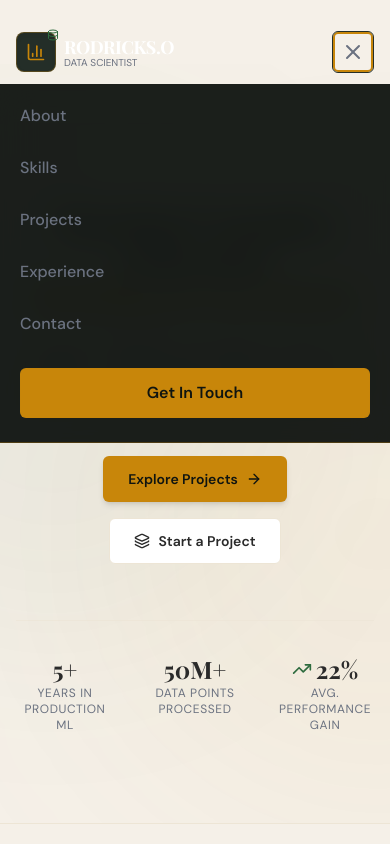
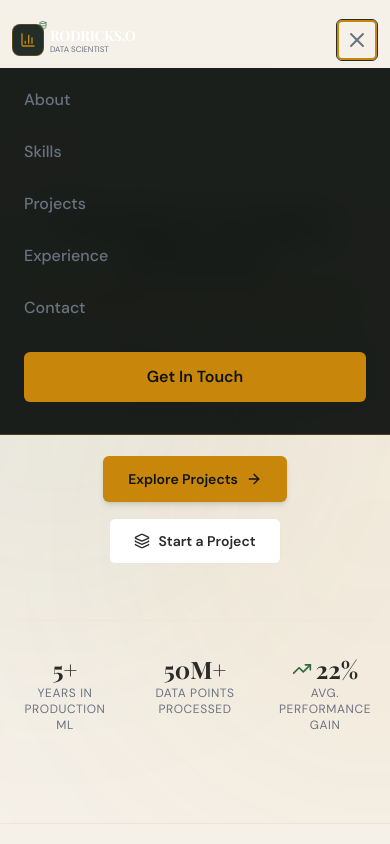
Before and after one commit to kevwasonga/roo, a Next.js app: page / in a window 390 px wide. Both pictures are taken after a click on the button 353 px from the left and 52 px from the top of the page. Shown: the top 844 px of the page. Built offline with nearby package versions, Linux system fonts and the light colour scheme; a web font is replaced by a local one.

Commit message:
fix(navbar): improve mobile responsiveness with smaller logo and padding

```diff
--- a/src/components/Navbar.tsx
+++ b/src/components/Navbar.tsx
@@ -32,23 +32,23 @@ export default function Navbar() {
     <nav
       className={`fixed top-0 left-0 right-0 z-50 transition-all duration-300 ${
         scrolled
-          ? "bg-dark/90 backdrop-blur-md border-b border-gold/30 py-3"
-          : "bg-transparent py-5"
+          ? "bg-dark/90 backdrop-blur-md border-b border-gold/30 py-2 sm:py-3"
+          : "bg-transparent py-3 sm:py-5"
       }`}
     >
-      <div className="max-w-7xl mx-auto px-4 sm:px-6 lg:px-8">
-        <div className="flex items-center justify-between h-16">
-          <div className="flex items-center">
-            <Link href="/" className="flex items-center gap-2 group">
-              <div className="relative flex items-center justify-center w-10 h-10 rounded-lg bg-dark-3 border border-gold/30 text-gold shadow-inner group-hover:border-gold transition-colors">
-                <BarChart3 className="w-5 h-5 absolute group-hover:scale-110 transition-transform" />
-                <Database className="w-3 h-3 absolute -top-1 -right-1 text-green" />
+      <div className="max-w-7xl mx-auto px-3 sm:px-6 lg:px-8">
+        <div className="flex items-center justify-between h-14 sm:h-16">
+          <div className="flex items-center min-w-0">
+            <Link href="/" className="flex items-center gap-1.5 sm:gap-2 group shrink-0">
+              <div className="relative flex items-center justify-center w-8 h-8 sm:w-10 sm:h-10 rounded-lg bg-dark-3 border border-gold/30 text-gold shadow-inner group-hover:border-gold transition-colors">
+                <BarChart3 className="w-4 h-4 sm:w-5 sm:h-5 absolute group-hover:scale-110 transition-transform" />
+                <Database className="w-2 h-2 sm:w-3 sm:h-3 absolute -top-1 -right-1 text-green" />
               </div>
-              <div className="flex flex-col">
-                <span className="font-serif font-bold text-lg leading-tight tracking-tight text-white group-hover:text-gold transition-colors">
+              <div className="flex flex-col min-w-0">
+                <span className="font-serif font-bold text-sm sm:text-lg leading-tight tracking-tight text-white group-hover:text-gold transition-colors truncate">
                   RODRICKS.O
                 </span>
-                <span className="text-[10px] text-text-muted font-sans leading-none">
+                <span className="text-[8px] sm:text-[10px] text-text-muted font-sans leading-none">
                   DATA SCIENTIST
                 </span>
               </div>
@@ -90,7 +90,7 @@ export default function Navbar() {
 
       {/* Mobile Menu */}
       {isOpen && (
-        <div className="md:hidden bg-dark/95 backdrop-blur-lg border-b border-gold/30 px-2 pt-2 pb-4 space-y-1 sm:px-3">
+        <div className="md:hidden bg-dark/95 backdrop-blur-lg border-b border-gold/30 px-3 pt-2 pb-6 space-y-1">
           {navLinks.map((link) => (
             <Link
               key={link.name}
```
